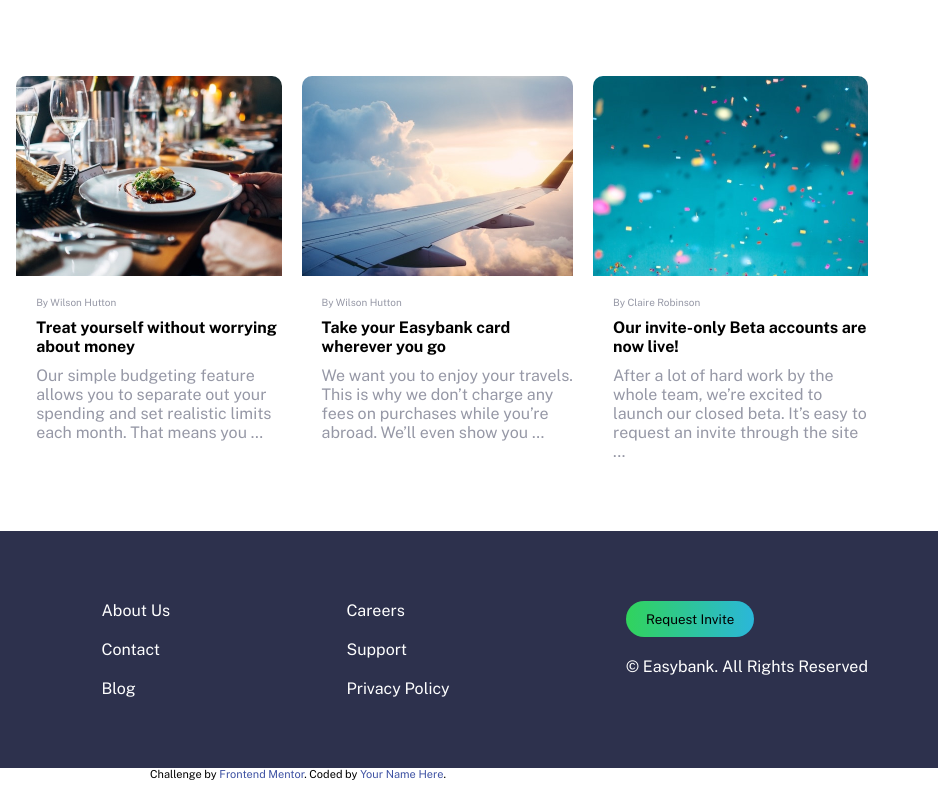
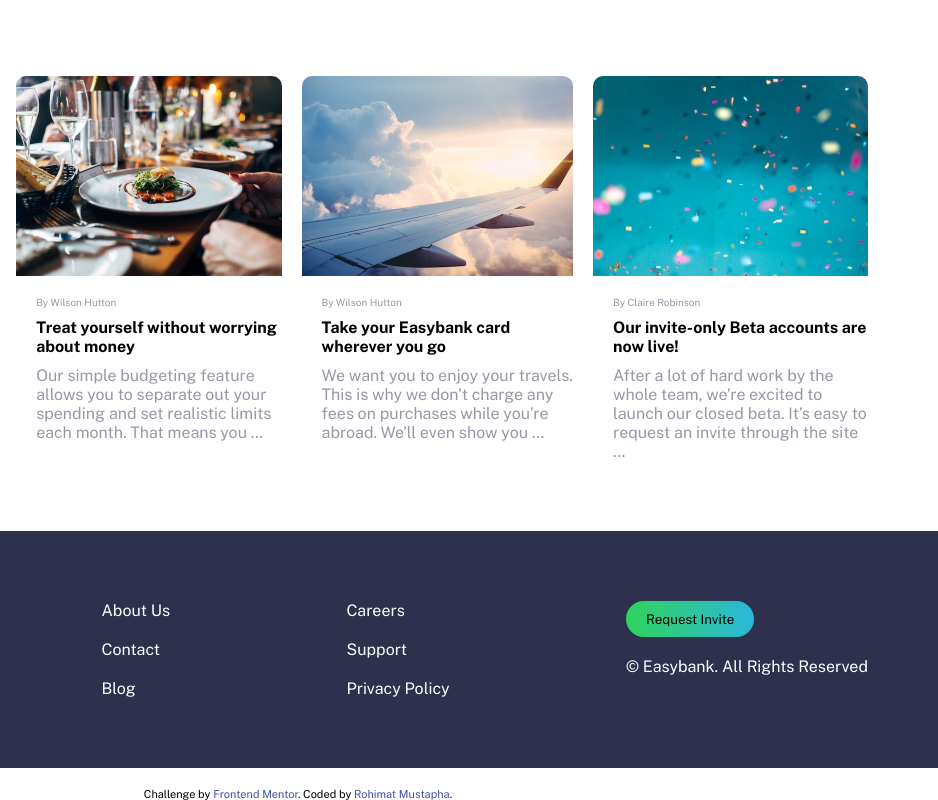
Before and after one commit to HeemahMuslad/easybank-landing-page, a plain HTML site: page index.html in a window 1280 px wide. Shown: the part 1431-2231 px from the top of the page, 342-1280 px from the left. Drawn offline with nearby package versions, Linux system fonts and the light colour scheme; a web font is replaced by a local one.

Commit message:
easyBank

```diff
--- a/index.html
+++ b/index.html
@@ -235,7 +235,7 @@
       Challenge by
       <a href="https://www.frontendmentor.io?ref=challenge" target="_blank"
         >Frontend Mentor</a
-      >. Coded by <a href="#">Your Name Here</a>.
+      >. Coded by <a href="#">Rohimat Mustapha</a>.
     </div>
   </body>
 </html>
--- a/style.css
+++ b/style.css
@@ -206,6 +206,7 @@ button {
   width: 100%;
   color: hsl(0, 0%, 100%);
   justify-content: space-between;
+  margin-bottom: 20px;
 }
 .footerSection a {
   color: hsl(0, 0%, 100%);
```
